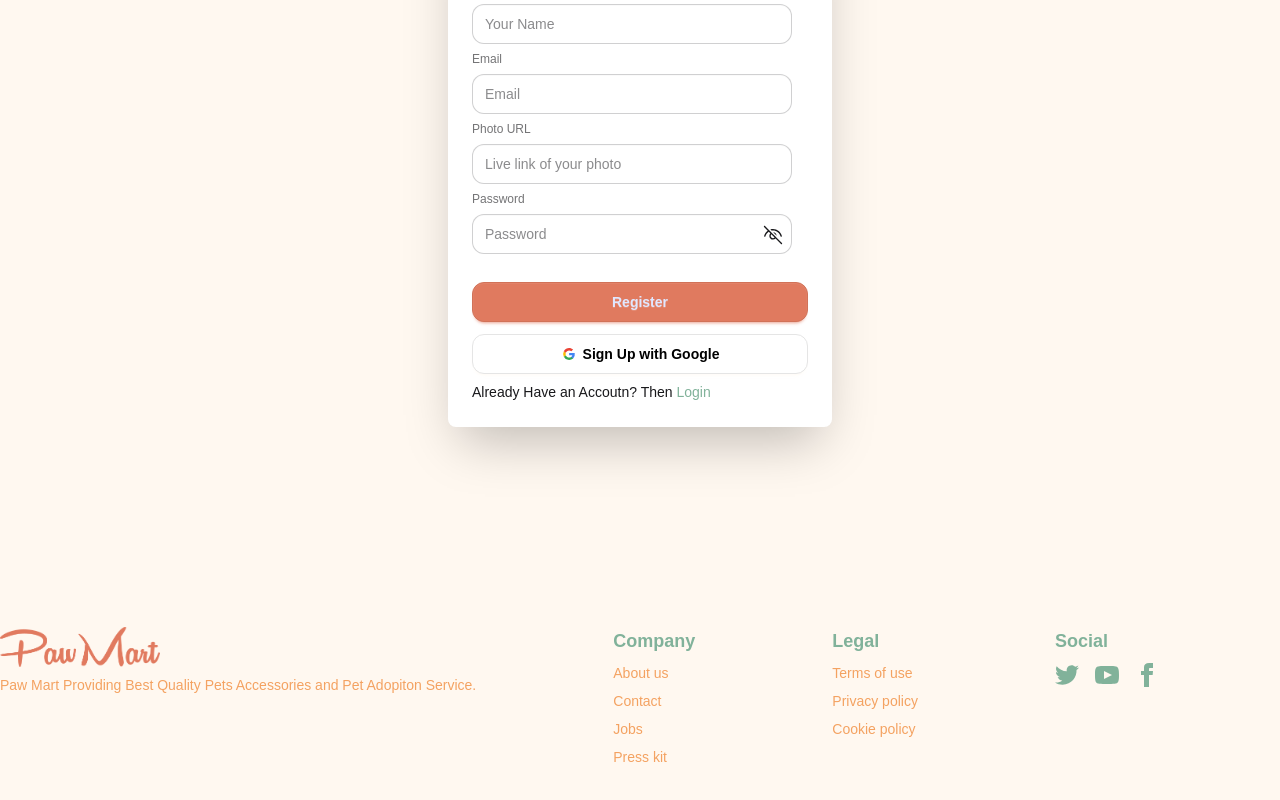
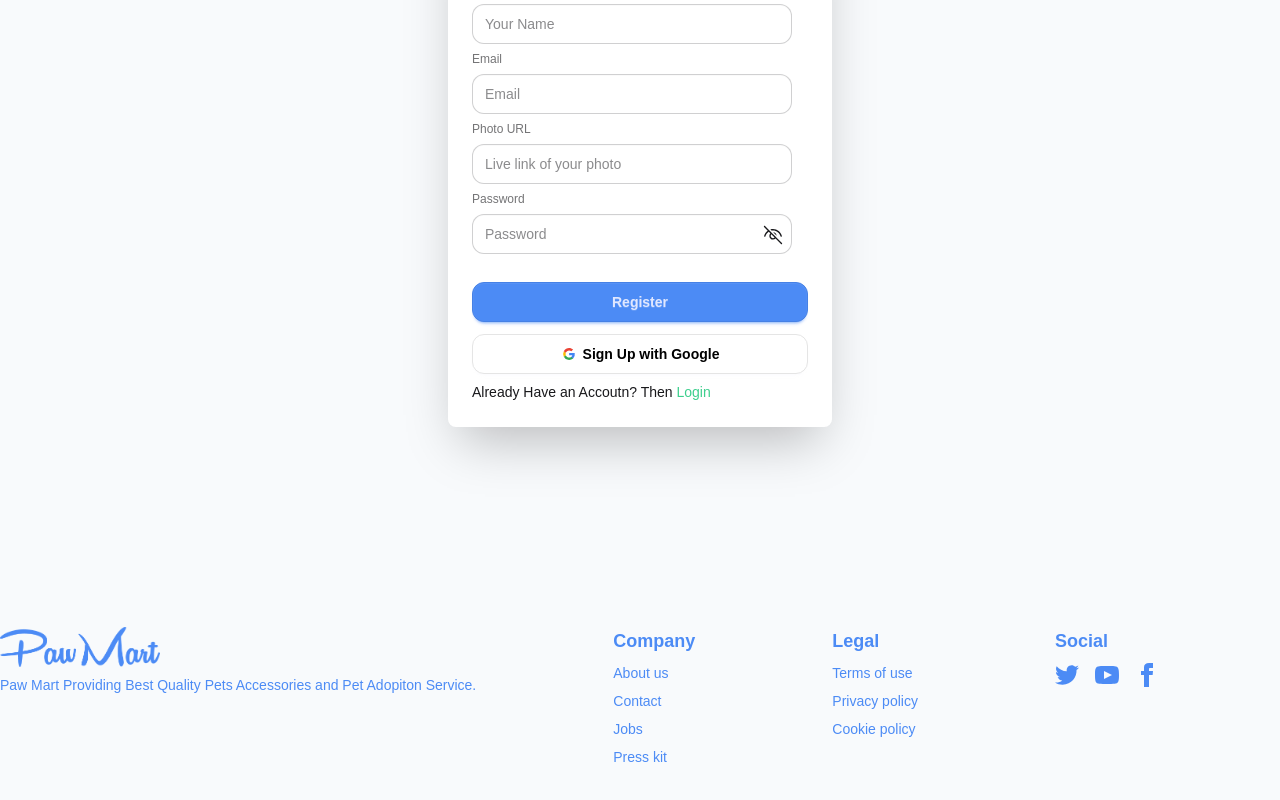
Before and after one commit to mjh-shikder/A-10-PawMart-Web-App-Clint, a React (Vite) app: page /register in a window 1280 px wide. Shown: the part 316-1116 px from the top of the page. Built offline with nearby package versions, Linux system fonts and the light colour scheme; no server answers; a web font is replaced by a local one.

Commit message:
why pawmart section added

```diff
--- a/src/components/Card.jsx
+++ b/src/components/Card.jsx
@@ -19,10 +19,10 @@ const Card = ({ data }) => {
           </h2>
         </div>
         <div className="flex items-center justify-between">
-          <div className="text-sec border border-accent rounded-md px-1.5">
+          <div className="text-primary border border-primary rounded-md px-1.5">
             <h3>{category}</h3>
           </div>
-          <div className="flex items-center bg-white py-0.5 border border-gray-100 rounded-md px-1.5">
+          <div className="flex text-accent items-center bg-white py-0.5 border border-gray-100 rounded-md px-1.5">
             <IoLocationSharp size={17}></IoLocationSharp> {location}
           </div>
         </div>
--- a/src/components/Footer.jsx
+++ b/src/components/Footer.jsx
@@ -11,7 +11,7 @@ const Footer = () => {
     return (
         <footer data-aos="fade-down"
 
-      className="footer sm:footer-horizontal bg-base-200 text-accent py-10">
+      className="footer sm:footer-horizontal bg-base-200 text-primary py-10">
   <aside>
     <img className='w-40' src={Logo} alt="" />
     <p>
@@ -21,22 +21,22 @@ const Footer = () => {
     </p>
   </aside>
 
-  <nav>
-    <h6 className=" font-semibold text-lg text-secondary">Company</h6>
+  <nav className='text-primary'>
+    <h6 className=" font-semibold text-lg ">Company</h6>
     <a className="link link-hover">About us</a>
     <a className="link link-hover">Contact</a>
     <a className="link link-hover">Jobs</a>
     <a className="link link-hover">Press kit</a>
   </nav>
-  <nav>
-    <h6 className="font-semibold text-lg text-secondary">Legal</h6>
+  <nav className='text-primary'>
+    <h6 className="font-semibold text-lg">Legal</h6>
     <a className="link link-hover">Terms of use</a>
     <a className="link link-hover">Privacy policy</a>
     <a className="link link-hover">Cookie policy</a>
             </nav>
             <nav>
-    <h6 className="font-semibold text-lg text-secondary">Social</h6>
-    <div className="grid grid-flow-col gap-4 text-secondary">
+    <h6 className="font-semibold text-lg text-primary">Social</h6>
+    <div className="grid grid-flow-col gap-4 text-primary">
       <a>
         <svg
           xmlns="http://www.w3.org/2000/svg"
--- a/src/components/Navbar.jsx
+++ b/src/components/Navbar.jsx
@@ -9,6 +9,9 @@ const Navbar = () => {
   const { user, logout } = useAuth();
 
   const [showTooltip, setShowTooltip] = useState(false);
+
+  // console.log(user);
+
 
   const handleLogout = () => {
     logout()
@@ -22,8 +25,16 @@ const Navbar = () => {
 
 
      const links = <>
-    <li> <NavLink to={'/'} className={({ isActive }) => isActive ? "bg-primary text-white px-2.5 py-0.5 rounded-lg font-semibold  " : "text-secondary font-semibold"}>Home</NavLink> </li>
-    <li> <NavLink to={'/pets-supplies'} className={({ isActive }) => isActive ? "bg-primary text-white px-2.5 py-0.5 rounded-lg font-semibold  " : "text-secondary font-semibold"}>Pets & Supplies</NavLink> </li>
+    <li> <NavLink to={'/'} className={({ isActive }) => isActive ? "border border-primary text-primary px-2.5  rounded-lg font-semibold  " : "text-secondary font-semibold"}>Home</NavLink> </li>
+       <li> <NavLink to={'/pets-supplies'} className={({ isActive }) => isActive ? "border border-primary text-primary px-2.5  rounded-lg font-semibold" : "text-secondary font-semibold"}>Pets & Supplies</NavLink> </li>
+       {
+         user &&
+         <>
+         <li> <NavLink to={'/add-listing'} className={({ isActive }) => isActive ? "border border-primary text-primary px-2.5  rounded-lg font-semibold" : "text-secondary font-semibold"}>Add Listing</NavLink> </li>
+         <li> <NavLink to={'/my-listing'} className={({ isActive }) => isActive ? "border border-primary text-primary px-2.5  rounded-lg font-semibold" : "text-secondary font-semibold"}>My Listing</NavLink> </li>
+         <li> <NavLink to={'/my-orders'} className={({ isActive }) => isActive ? "border border-primary text-primary px-2.5  rounded-lg font-semibold" : "text-secondary font-semibold"}>My Orders</NavLink> </li>
+         </>
+       }
     </>
     return (
         <div className="navbar bg-base-200 ">
--- /dev/null
+++ b/src/components/WhyPawMart.jsx
@@ -0,0 +1,56 @@
+import React from 'react';
+
+const WhyPawMart = () => {
+    return (
+        <div>
+             <section className=" py-12 px-6 md:px-16">
+      <div className="max-w-4xl mx-auto text-center">
+        <h2 className="text-3xl md:text-4xl font-bold text-primary mb-6">
+          Why Adopt from <span className="text-accent">PawMart?</span>
+        </h2>
+
+        <p className="text-gray-600 text-lg mb-8">
+          At PawMart, we believe every pet deserves a loving home. By choosing to adopt instead of buying,
+          you're giving an innocent animal a second chance at life and helping reduce pet homelessness.
+        </p>
+
+        <div className="grid md:grid-cols-2 gap-6 text-left">
+          {/* Card 1 */}
+          <div className="bg-base-100 hover:bg-gray-200 p-6 rounded-xl shadow-sm">
+            <h3 className="text-xl font-semibold text-primary mb-2">❤️ Make a Real Difference</h3>
+            <p className="text-gray-600">
+              Your adoption helps save lives and supports a more compassionate pet community.
+            </p>
+          </div>
+
+          {/* Card 2 */}
+          <div className="bg-base-100 hover:bg-gray-200 p-6 rounded-xl shadow-sm">
+            <h3 className="text-xl font-semibold text-primary mb-2">🌱 Support Ethical Pet Ownership</h3>
+            <p className="text-gray-600">
+              Adopting helps discourage unethical breeding and encourages responsible pet care.
+            </p>
+          </div>
+
+          {/* Card 3 */}
+          <div className="bg-base-100 hover:bg-gray-200 p-6 rounded-xl shadow-sm">
+            <h3 className="text-xl font-semibold text-primary mb-2">🤝 Verified & Community-Driven</h3>
+            <p className="text-gray-600">
+              PawMart listings are verified to ensure safe, trustworthy adoption experiences.
+            </p>
+          </div>
+
+          {/* Card 4 */}
+          <div className="bg-base-100 hover:bg-gray-200 p-6 rounded-xl shadow-sm">
+            <h3 className="text-xl font-semibold text-primary mb-2">🏡 A Lifelong Companion</h3>
+            <p className="text-gray-600">
+              Rescued pets are loyal and loving — adopting builds a bond that lasts a lifetime.
+            </p>
+          </div>
+        </div>
+      </div>
+    </section>
+        </div>
+    );
+};
+
+export default WhyPawMart;
--- a/src/home/HomePage.jsx
+++ b/src/home/HomePage.jsx
@@ -3,6 +3,7 @@ import useAuth from '../hook/useAuth';
 import Slider from '../components/Slider';
 import Category from '../components/Category';
 import RecentListing from '../components/RecentListing';
+import WhyPawMart from '../components/WhyPawMart';
 
 const HomePage = () => {
 
@@ -16,6 +17,7 @@ const HomePage = () => {
             <Slider></Slider>
             <Category></Category>
             <RecentListing></RecentListing>
+            <WhyPawMart></WhyPawMart>
         </div>
     );
 };
--- a/src/index.css
+++ b/src/index.css
@@ -9,13 +9,11 @@
 @plugin "daisyui/theme" {
   name: "light";
   default: true;
-  --color-primary: #e07a5f;
-  --color-primary-dark: #c95f47;
-  --color-secondary: #81b29a;
-  --color-secondary-dark: #6b9c85;
-  --color-accent: #f4a261;
+  --color-primary: #4C8BF5;
+  --color-secondary: #3ECF8E;
+  --color-accent: #FF8A3D;
   --color-base-100: #ffffff;
-  --color-base-200: #FFF8F0;
+  --color-base-200: #F8FAFC;
 
 }
 
@@ -28,5 +26,5 @@
 }
 
 .des {
-  color: #4a4a4a;
+  color: #5c5c5c;
 }
--- a/src/pages/Register.jsx
+++ b/src/pages/Register.jsx
@@ -31,6 +31,24 @@ const Registration = () => {
     const photoURL = e.target.photoURL.value;
     const displayName = e.target.name.value;
 
+    // passwords validation
+    if (password.length < 5) {
+      toast.error("Password must be at last 6 Charecters");
+      setError("Password must be at least 6 Charecters");
+      return;
+    }
+
+    if (!/[A-Z]/.test(password)) {
+      toast.error("Password must contain at least one uppercase letter");
+      setError("Password must contain at least one uppercase letter");
+      return;
+    }
+
+    if (!/[a-z]/.test(password)) {
+      toast.error("Password must contain at least one lowercase letter");
+      setError("Password must contain at least one lowercase letter");
+      return;
+    }
 
 
     console.log(email, password, photoURL);
```
Also changed, not shown: src/assets/Logo.png, src/assets/icon.png.
